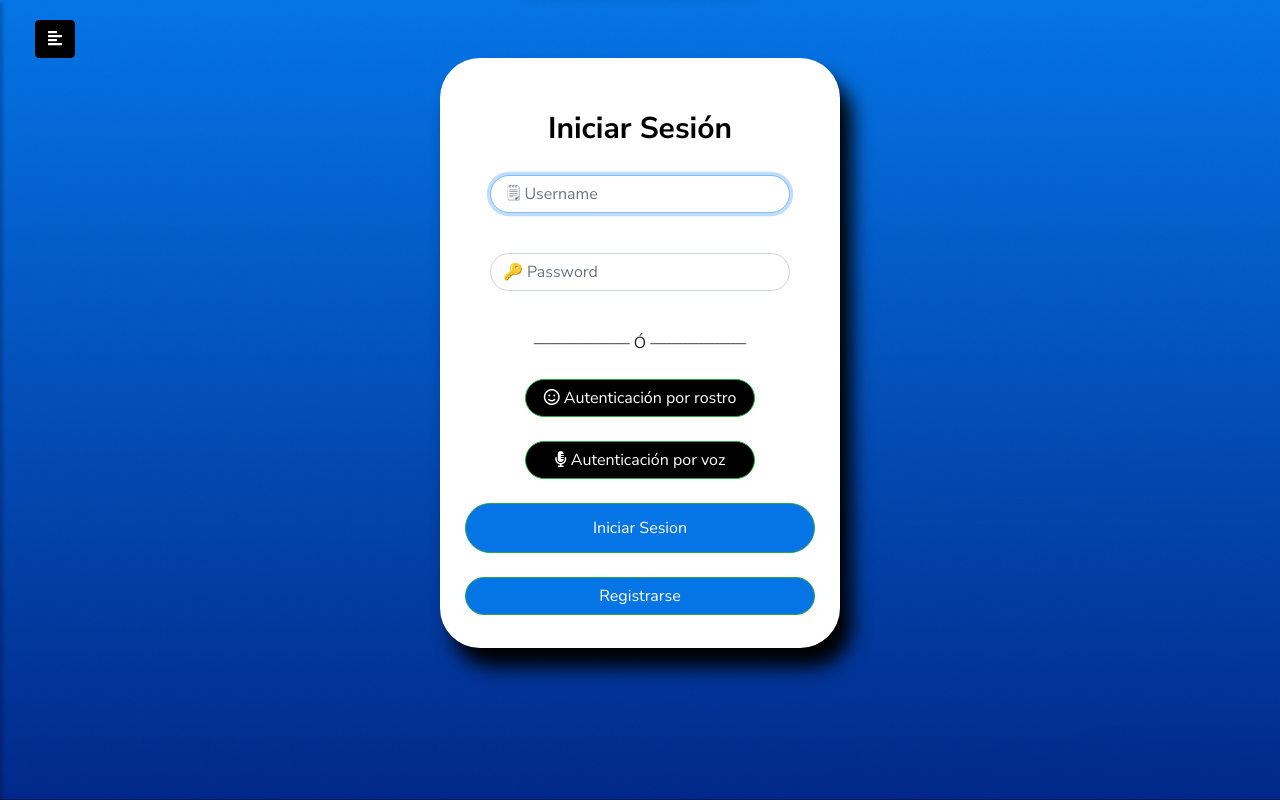
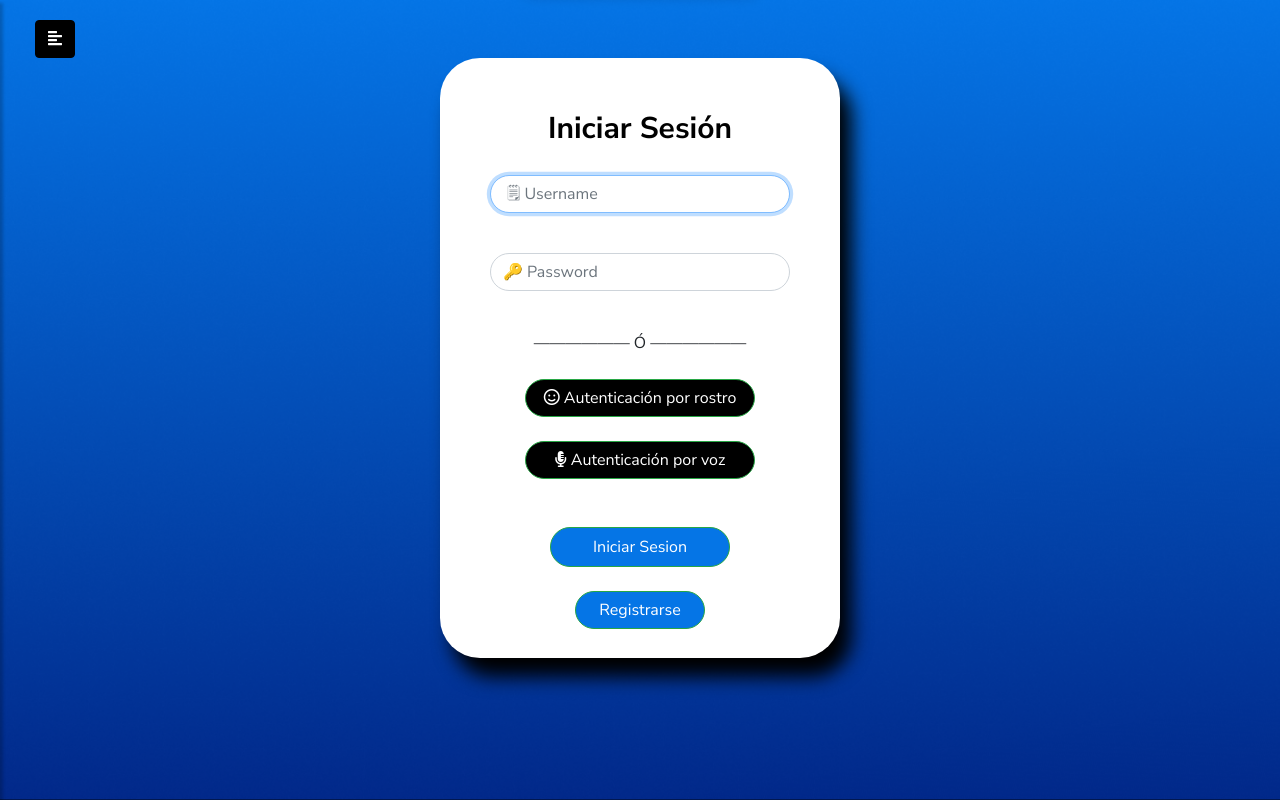
Before and after one commit to Jhurtadop1/WEB-LOGIN-FACIAL-VOZ, a Flask app: page /login in a window 1280 px wide. Run offline with Flask 3, Linux system fonts and the light colour scheme; some libraries are stand-ins or nearby versions; grey boxes are pictures that could not be loaded.

Commit message:
Update login.html

```diff
--- a/templates/login.html
+++ b/templates/login.html
@@ -6,7 +6,7 @@
 
 {% block main %}
 <link rel="stylesheet" href="https://cdnjs.cloudflare.com/ajax/libs/font-awesome/6.4.2/css/all.min.css" integrity="sha512-z3gLpd7yknf1YoNbCzqRKc4qyor8gaKU1qmn+CShxbuBusANI9QpRohGBreCFkKxLhei6S9CQXFEbbKuqLg0DA==" crossorigin="anonymous" referrerpolicy="no-referrer" />
- <div  class="mainlogin" style="position:relative;width: 400px;left:0px;background:white;height: 590px;box-shadow: black 12px 19px 19px;border-radius: 40px">
+ <div  class="mainlogin" style="position:relative;width: 400px;left:0px;background:white;height: 600px;box-shadow: black 12px 19px 19px;border-radius: 40px">
 <br>
 <br>
 <center>
@@ -73,14 +73,12 @@
     <button class="btn btn-success" id ="hoverinbtn" style="border-radius:60px;width:230px;background-color: black !important;"><i class="fa-regular fa-face-smile" style="color: #ffffff;"></i> <a href="/facereg">Autenticación por rostro</a></button><br>
     <br>
     <button class="btn btn-success" id ="hoverinbtn" style="border-radius:60px;width:230px;background-color: black !important;"><i class="fa-solid fa-microphone-lines"></i> <a href="/validarvoz">Autenticación por voz</a></button><br>
-
+    <br>
 <br>
-  <button class="btn btn-success" type="submit"  id ="hoverinbtn" style="border-radius:50px;width:350px;height:50px;background-color: #0575E6 !important;">Iniciar Sesion</button>
+  <button class="btn btn-success" type="submit"  id ="hoverinbtn" style="border-radius:50px;width:180px;height:40px;background-color: #0575E6 !important;">Iniciar Sesion</button>
   <br>
-
   <br>
-  <button class="btn btn-success" id ="hoverinbtn" style="border-radius:90px;width:350px;background-color: #0575E6 !important;"><a href="/register">Registrarse</a></button><br>
-</form>
+  <button class="btn btn-success" id ="hoverinbtn" style="border-radius:60px;width:130px;background-color: #0575E6 !important;"><a href="/register">Registrarse</a></button><br>
 <br>
 <br>
 
```
